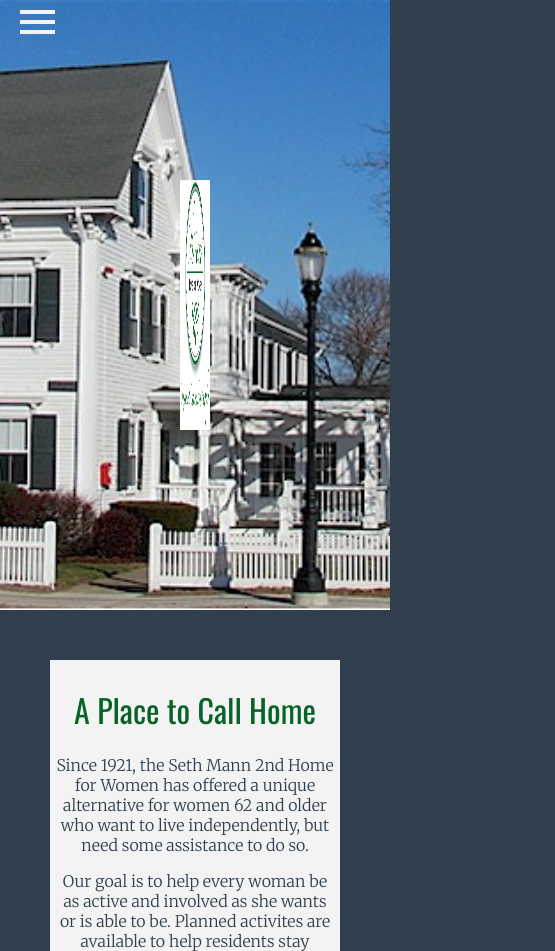
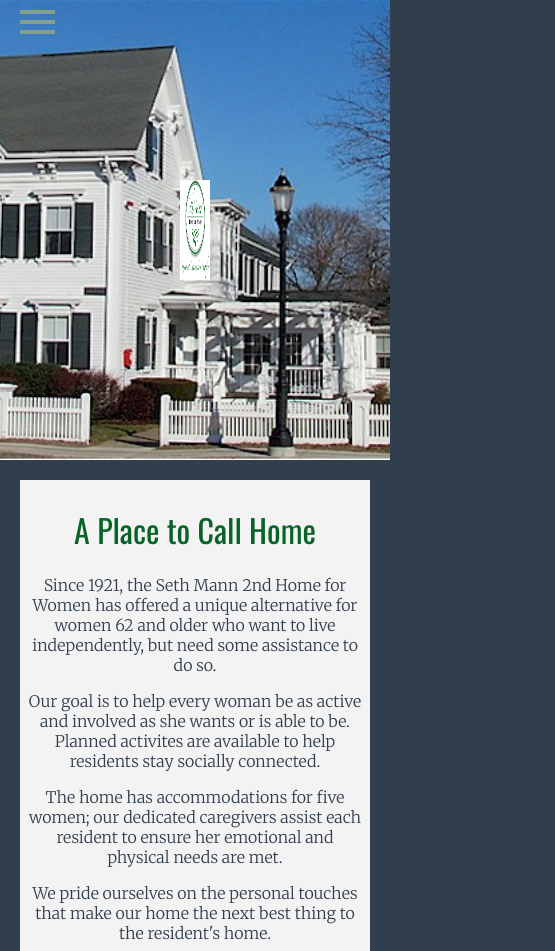
Before and after one commit to tangelok/sethmann, a plain HTML site: page index.html in a window 390 px wide. Shown: the top 951 px of the page, 555 px wide, since content can reach past the window. Drawn offline with nearby package versions, Linux system fonts and the light colour scheme.

Commit message:
Updated Responsive Design - Hamburger

```diff
--- a/css/main.css
+++ b/css/main.css
@@ -518,6 +518,10 @@ Responsive Design
   #directions {
     padding: 70px;
   }
+  .align-header img {
+     height: 245px;
+     width: 545px;
+  }
 }
 @media screen and (max-width: 700px) {
   iframe {
@@ -542,6 +546,10 @@ Responsive Design
     padding-left: 40px;
     padding-right: 40px;
   }
+  .align-header img {
+     height: 235px;
+     width: 535px;
+  }
 }
 @media screen and (max-width: 600px) {
   iframe {
@@ -559,6 +567,10 @@ Responsive Design
   #directions {
     padding: 50px;
   }
+  .align-header img {
+     height: 225px;
+     width: 550px;
+  }
 }
 @media screen and (max-width: 550px) {
   iframe {
@@ -569,6 +581,10 @@ Responsive Design
   }
   .footer-add {
     padding-right: 20px;
+  }
+  .align-header img {
+     height: 175px;
+     width: 475px;
   }
 }
 @media screen and (max-width: 500px) {
@@ -587,10 +603,18 @@ Responsive Design
   .directions-wrapper {
     padding: 20px;
   }
+  .align-header img {
+     height: 150px;
+     width: 450px;
+  }
 }
 @media screen and (max-width: 475px) {
   .footer-add {
     padding-right: 0px;
+  }
+  .align-header img {
+     height: 125px;
+     width: 425px;
   }
 }
 @media screen and (max-width: 450px) {
@@ -618,4 +642,23 @@ Responsive Design
   .directions-wrapper {
     padding: 5px 5px 10px 5px;
   }
+  .align-header img {
+     height: 100px;
+     width: 400px;
+  }
+  #home {
+    padding: 20px;
+  }
+  #residency {
+    padding: 20px;
+  }
+  #additional {
+    padding: 20px;
+  }
+  #directions {
+    padding: 20px;
+  }
+  .line {
+    border-bottom: 4px solid #849E90;
+  }
 }
--- a/index.html
+++ b/index.html
@@ -130,18 +130,18 @@
           </div>
           <div class="col-1-2 align">
             <div class="carousel-wrapper">
-              <img class="carousel-img" src="img/sethmannexterior.jpg">
-              <img class="carousel-img" src="img/sethmanngrounds.jpg">
+              <img class="carousel-img" src="img/sethmann1.jpg">
+              <img class="carousel-img" src="img/sethmanndining.jpg">
               <img class="carousel-img"src="img/sethmanngrounds2.jpg">
               <img class="carousel-img"src="img/sethmanngrounds3.jpg">
-              <img class="carousel-img" src="img/sethmannholiday3.jpg">
-              <img class="carousel-img" src="img/sethmanninside.jpg">
-              <img class="carousel-img"src="img/sethmanninsidechair.jpg">
+              <img class="carousel-img" src="img/sethmanngrounds4.jpg">
+              <img class="carousel-img" src="img/sethmannholiday1.jpg">
+              <img class="carousel-img"src="img/sethmannholiday3.jpg">
+              <img class="carousel-img"src="img/sethmanninside.jpg">
               <img class="carousel-img"src="img/sethmannkitchentable.jpg">
               <img class="carousel-img" src="img/sethmannporch.jpg">
               <img class="carousel-img" src="img/sethmannroom1.jpg">
               <img class="carousel-img"src="img/sethmannroom2.jpg">
-              <img class="carousel-img"src="img/sethmannvalentine.jpg">
             </div>
             <button id="previous">Previous</button>
             <button id="next">Next</button>
```
Also changed, not shown: img/sethmann1.jpg, img/sethmanndining.jpg, img/sethmanngrounds3.jpg, img/sethmannholiday3.jpg, img/sethmanninside.jpg, img/sethmannkitchentable.jpg.
